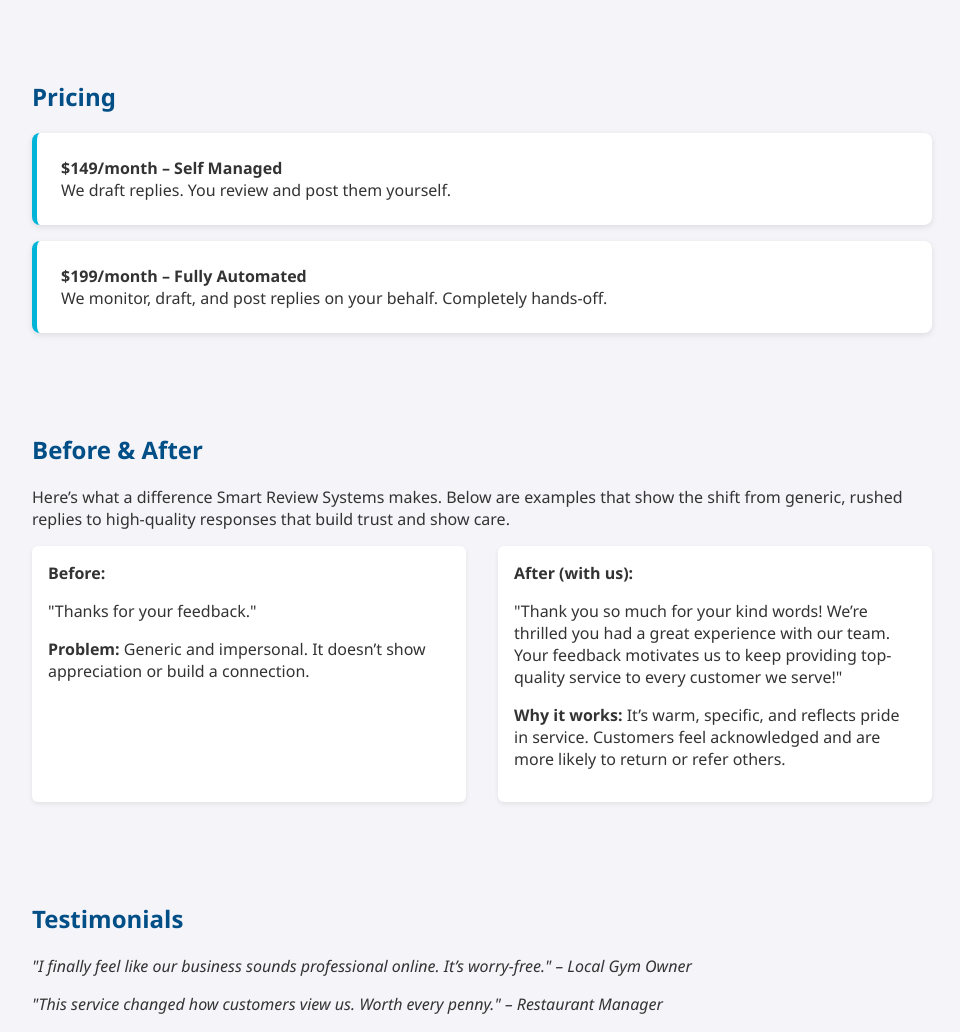
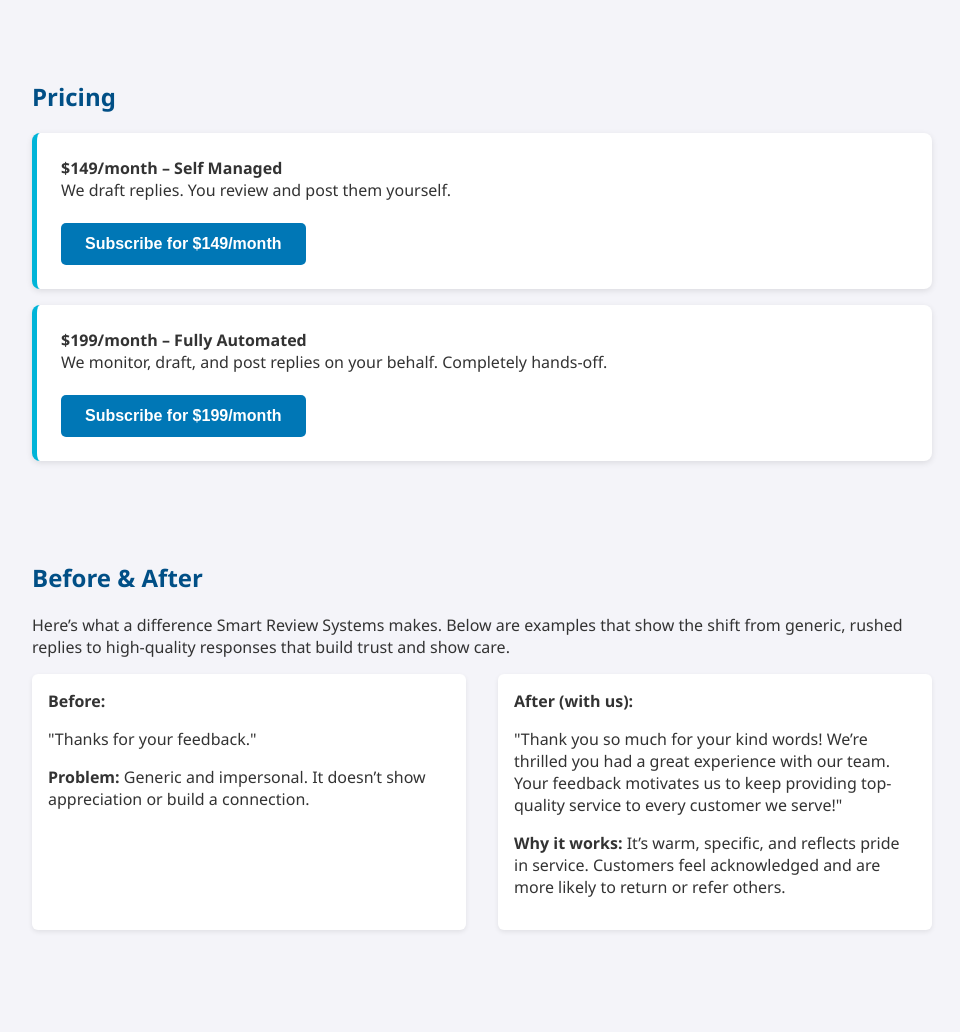
Before and after one commit to Mylesdiazz0224/smart-review-systems, a plain HTML site: page index.html in a window 1280 px wide. Shown: the part 1240-2272 px from the top of the page, without its empty margins (158-1118 px from the left). Drawn offline with Linux system fonts and the light colour scheme.

Commit message:
Add files via upload

```diff
--- a/index.html
+++ b/index.html
@@ -134,8 +134,10 @@
 
   <section id="pricing">
     <h2>Pricing</h2>
-    <div class="card"><strong>$149/month – Self Managed</strong><br>We draft replies. You review and post them yourself.</div>
-    <div class="card"><strong>$199/month – Fully Automated</strong><br>We monitor, draft, and post replies on your behalf. Completely hands-off.</div>
+    <div class="card"><strong>$149/month – Self Managed</strong><br>We draft replies. You review and post them yourself.<br><br>
+    <a href="https://buy.stripe.com/3cs01H0fu91441i9AA" target="_blank"><button>Subscribe for $149/month</button></a></div>
+    <div class="card"><strong>$199/month – Fully Automated</strong><br>We monitor, draft, and post replies on your behalf. Completely hands-off.<br><br>
+    <a href="https://buy.stripe.com/00gcOt7HWcdgeFW8wx" target="_blank"><button>Subscribe for $199/month</button></a></div>
   </section>
 
   <section>
```
